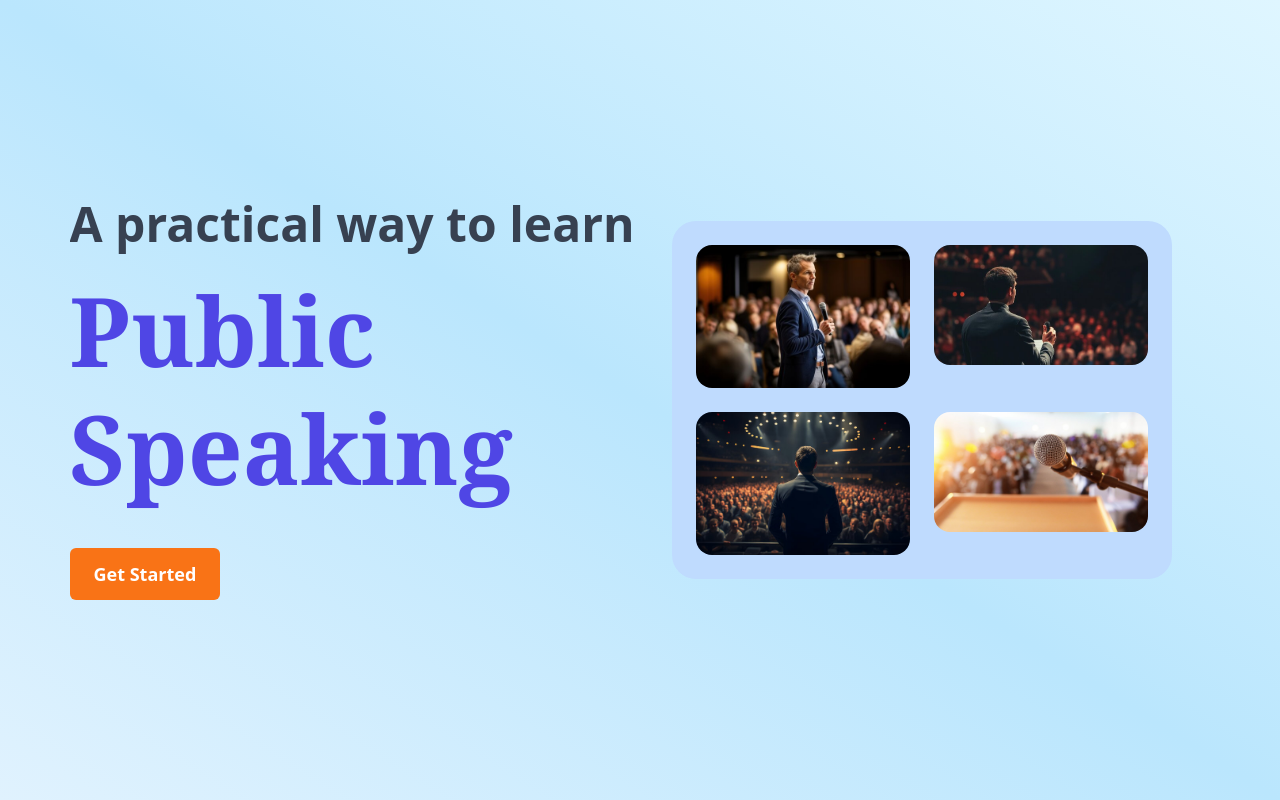
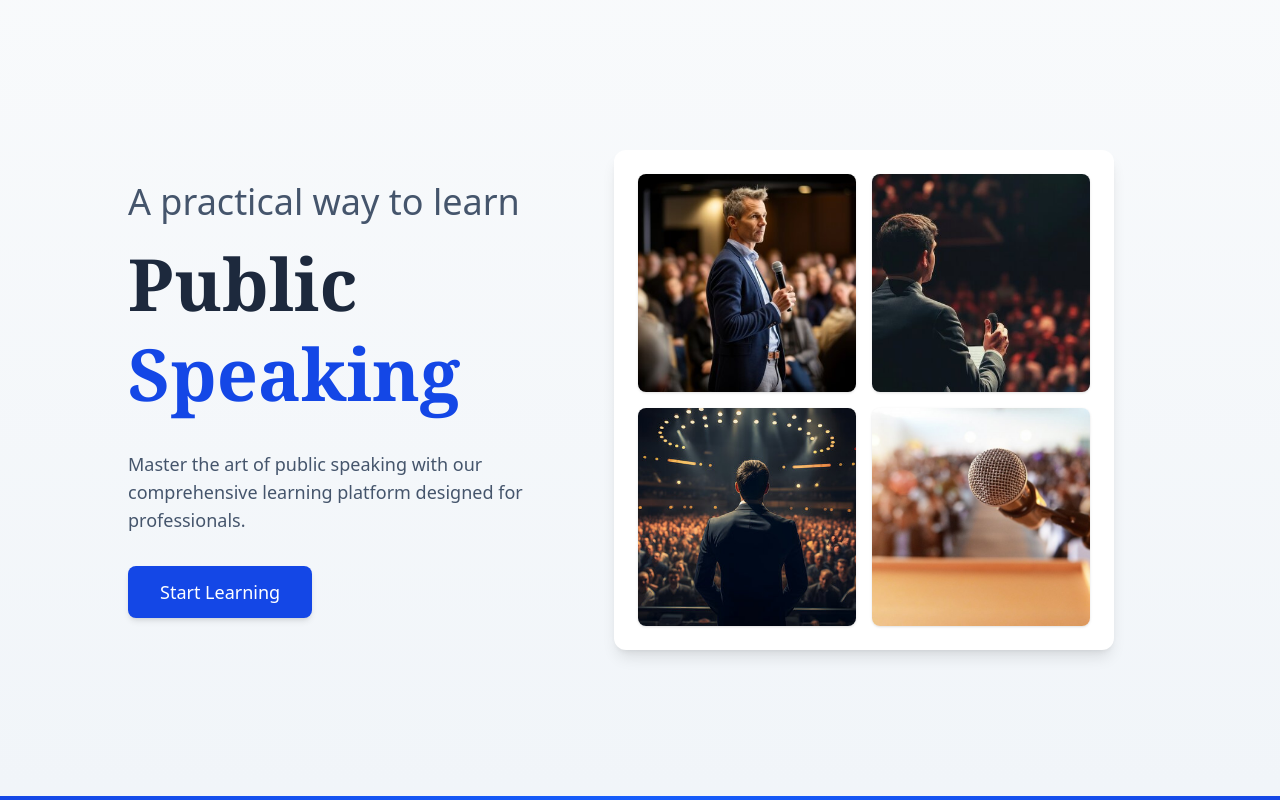
Before and after one commit to Harsh99830/STED-LS, a React (Vite) app: page / in a window 1280 px wide. Built offline with nearby package versions, Linux system fonts and the light colour scheme; no server answers.

Commit message:
This is updated desgin section for the landing page and other one

```diff
--- a/src/Pages/Login.jsx
+++ b/src/Pages/Login.jsx
@@ -4,21 +4,40 @@ import { motion } from 'framer-motion';
 
 function Login() {
   return (
-    <div className="min-h-screen flex items-center justify-center bg-gradient-to-r from-purple-200 via-pink-100 to-yellow-100 p-4">
+    <div className="min-h-screen flex flex-col items-center justify-center bg-gradient-to-b from-slate-50 to-slate-100 p-4 relative overflow-hidden">
+      {/* Professional Header */}
       <motion.div
-        initial={{ opacity: 0, y: 40 }}
+        initial={{ opacity: 0, y: -20 }}
         animate={{ opacity: 1, y: 0 }}
-        transition={{ duration: 0.8 }}
-        className="backdrop-blur-md bg-white/30 p-8 rounded-3xl shadow-2xl max-w-md w-full flex items-center justify-center"
-        style={{ minHeight: '400px' }} // ensures enough height to center the form
+        transition={{ duration: 0.6 }}
+        className="text-center mb-8"
       >
-        <div className="w-full flex items-center justify-center">
+        <h1 className="text-3xl font-bold text-slate-800 mb-2">Welcome Back</h1>
+        <p className="text-slate-600">Sign in to continue your learning journey</p>
+      </motion.div>
+
+      {/* Login Container */}
+      <motion.div
+        initial={{ opacity: 0, y: 20 }}
+        animate={{ opacity: 1, y: 0 }}
+        transition={{ duration: 0.7, delay: 0.2 }}
+        className="bg-white p-8 rounded-lg shadow-lg max-w-md w-full relative"
+      >
+        {/* Decorative Elements */}
+        <div className="absolute -top-4 -left-4 w-24 h-24 bg-blue-50 rounded-full opacity-50" />
+        <div className="absolute -bottom-4 -right-4 w-24 h-24 bg-blue-50 rounded-full opacity-50" />
+
+        {/* Clerk SignIn Component Container */}
+        <div className="relative z-10 w-full flex items-center justify-center">
           <SignIn
             afterSignInUrl="/home"
             afterSignUpUrl="/survey"
           />
         </div>
       </motion.div>
+
+      {/* Professional Accent Line */}
+      <div className="absolute bottom-0 left-0 w-full h-1 bg-gradient-to-r from-blue-700 via-blue-600 to-blue-700" />
     </div>
   );
 }
--- a/src/Pages/Start.jsx
+++ b/src/Pages/Start.jsx
@@ -11,78 +11,120 @@ function Start() {
     <motion.div
       initial={{ opacity: 0 }}
       animate={{ opacity: 1 }}
-      transition={{ duration: 1 }}
-      className="bg-gradient-to-tr from-[#E0F2FE] via-[#BAE6FD] to-[#DFF6FF] w-full min-h-[100dvh] flex flex-col lg:flex-row items-center justify-center px-6 lg:px-16 overflow-hidden"
+      transition={{ duration: 0.8 }}
+      className="bg-gradient-to-b from-slate-50 to-slate-100 w-full min-h-[100dvh] flex flex-col lg:flex-row items-center justify-center px-6 lg:px-16 overflow-hidden"
     >
       {/* Left Section: Text */}
       <motion.div
-        initial={{ x: -50, opacity: 0 }}
+        initial={{ x: -30, opacity: 0 }}
         animate={{ x: 0, opacity: 1 }}
-        transition={{ delay: 0.3, duration: 0.8, ease: 'easeOut' }}
-        className="flex flex-col items-start text-center lg:text-left max-w-xl overflow-hidden"
+        transition={{ delay: 0.2, duration: 0.6 }}
+        className="flex flex-col items-start text-center lg:text-left max-w-xl"
       >
-        <p className="text-3xl sm:text-4xl md:text-5xl font-semibold text-[#374151] mb-6 font-sans">
-          A practical way to learn
-        </p>
-        <h1 className="text-5xl sm:text-6xl md:text-7xl lg:text-8xl font-extrabold text-[#4F46E5] mb-10 leading-tight font-serif">
-          <span className="block leading-[1.2]">Public</span>
-          <span className="block">Speaking</span>
-        </h1>
+        <motion.div
+          initial={{ y: 20, opacity: 0 }}
+          animate={{ y: 0, opacity: 1 }}
+          transition={{ delay: 0.4 }}
+          className="mb-8"
+        >
+          <p className="text-3xl sm:text-4xl font-medium text-slate-600 mb-4 font-sans">
+            A practical way to learn
+          </p>
+          <h1 className="text-5xl sm:text-6xl lg:text-7xl font-bold text-slate-800 leading-tight font-serif">
+            <span className="block">Public</span>
+            <span className="block text-blue-700">Speaking</span>
+          </h1>
+        </motion.div>
+
+        <motion.p
+          initial={{ y: 20, opacity: 0 }}
+          animate={{ y: 0, opacity: 1 }}
+          transition={{ delay: 0.6 }}
+          className="text-lg text-slate-600 mb-8 max-w-md"
+        >
+          Master the art of public speaking with our comprehensive learning platform designed for professionals.
+        </motion.p>
+
         <Link to="/login">
           <motion.button
             whileHover={{
-              scale: 1.1,
-              boxShadow: '0 0 15px rgba(249, 115, 22, 0.8)', // Orange glow
-              backgroundColor: '#EA580C', // Deep Orange on hover
+              scale: 1.02,
+              backgroundColor: '#1e40af'
             }}
-            whileTap={{ scale: 0.95 }}
-            className="px-6 py-3 bg-[#F97316] text-white text-lg rounded-md transition font-semibold"
+            whileTap={{ scale: 0.98 }}
+            className="px-8 py-3 bg-blue-700 text-white text-lg rounded-lg transition-all duration-200 font-medium shadow-md hover:shadow-lg"
           >
-            Get Started
+            Start Learning
           </motion.button>
         </Link>
       </motion.div>
-      {/* Right Section: Image with Colored Box */}
+
+      {/* Right Section: Image Grid */}
       <motion.div
-        initial={{ x: 50, opacity: 0 }}
+        initial={{ x: 30, opacity: 0 }}
         animate={{ x: 0, opacity: 1 }}
-        transition={{ delay: 0.6, duration: 0.8, ease: 'easeOut' }}
-        className="w-full lg:w-1/2 flex justify-center mt-10 lg:mt-0"
+        transition={{ delay: 0.4, duration: 0.6 }}
+        className="w-full lg:w-1/2 flex justify-center mt-12 lg:mt-0"
       >
-        <div className="grid grid-cols-2 gap-6 bg-[#BFDBFE] rounded-3xl p-4 sm:p-6 max-w-[500px]">
-          <motion.img
-            src={speaker}
-            alt="Speaker"
-            className="w-full h-auto object-contain rounded-2xl"
-            whileHover={{ scale: 1.05, rotate: 2 }}
-            transition={{ type: 'spring', stiffness: 300 }}
-          />
-          <motion.img
-            src={speak}
-            alt="Speaking Practice"
-            className="w-full h-auto object-contain rounded-2xl"
-            whileHover={{ scale: 1.05, rotate: 2 }}
-            transition={{ type: 'spring', stiffness: 300 }}
-          />
-          <motion.img
-            src={ano}
-            alt="Another Speaker"
-            className="w-full h-auto object-contain rounded-2xl"
-            whileHover={{ scale: 1.05, rotate: 2 }}
-            transition={{ type: 'spring', stiffness: 300 }}
-          />
-          <motion.img
-            src={mic}
-            alt="Mic"
-            className="w-full h-auto object-contain rounded-2xl"
-            whileHover={{ scale: 1.05, rotate: 2 }}
-            transition={{ type: 'spring', stiffness: 300 }}
-          />
+        <div className="grid grid-cols-2 gap-4 bg-white rounded-xl p-6 shadow-lg max-w-[500px]">
+          {[
+            { src: speaker, alt: "Professional Speaker", delay: 0.2 },
+            { src: speak, alt: "Speaking Practice", delay: 0.3 },
+            { src: ano, alt: "Business Presentation", delay: 0.4 },
+            { src: mic, alt: "Professional Microphone", delay: 0.5 }
+          ].map((img, index) => (
+            <motion.div
+              key={index}
+              initial={{ opacity: 0, y: 20 }}
+              animate={{ opacity: 1, y: 0 }}
+              transition={{
+                delay: img.delay + 0.4,
+                duration: 0.5
+              }}
+              className="aspect-square overflow-hidden rounded-lg shadow-sm"
+            >
+              <motion.div
+                whileHover={{ scale: 1.03 }}
+                transition={{ type: "tween", duration: 0.2 }}
+                className="w-full h-full"
+              >
+                <img
+                  src={img.src}
+                  alt={img.alt}
+                  className="w-full h-full object-cover transition-transform duration-200"
+                />
+              </motion.div>
+            </motion.div>
+          ))}
         </div>
       </motion.div>
 
+      {/* Professional Accent Line */}
+      <div className="absolute bottom-0 left-0 w-full h-1 bg-gradient-to-r from-blue-700 via-blue-600 to-blue-700"></div>
     </motion.div>
   );
 }
 
 export default Start;
+
+// Add these styles to your CSS/Tailwind config
+/*
+@keyframes blob {
+  0% { transform: translate(0px, 0px) scale(1); }
+  33% { transform: translate(30px, -50px) scale(1.1); }
+  66% { transform: translate(-20px, 20px) scale(0.9); }
+  100% { transform: translate(0px, 0px) scale(1); }
+}
+
+.animate-blob {
+  animation: blob 7s infinite;
+}
+
+.animation-delay-2000 {
+  animation-delay: 2s;
+}
+
+.animation-delay-4000 {
+  animation-delay: 4s;
+}
+*/
```
Also changed, not shown: src/Pages/Home.jsx (+106 -30 lines), src/components/Sidebar.jsx (+95 -66 lines), src/Pages/Dashboard.jsx (line endings or trailing spaces).
